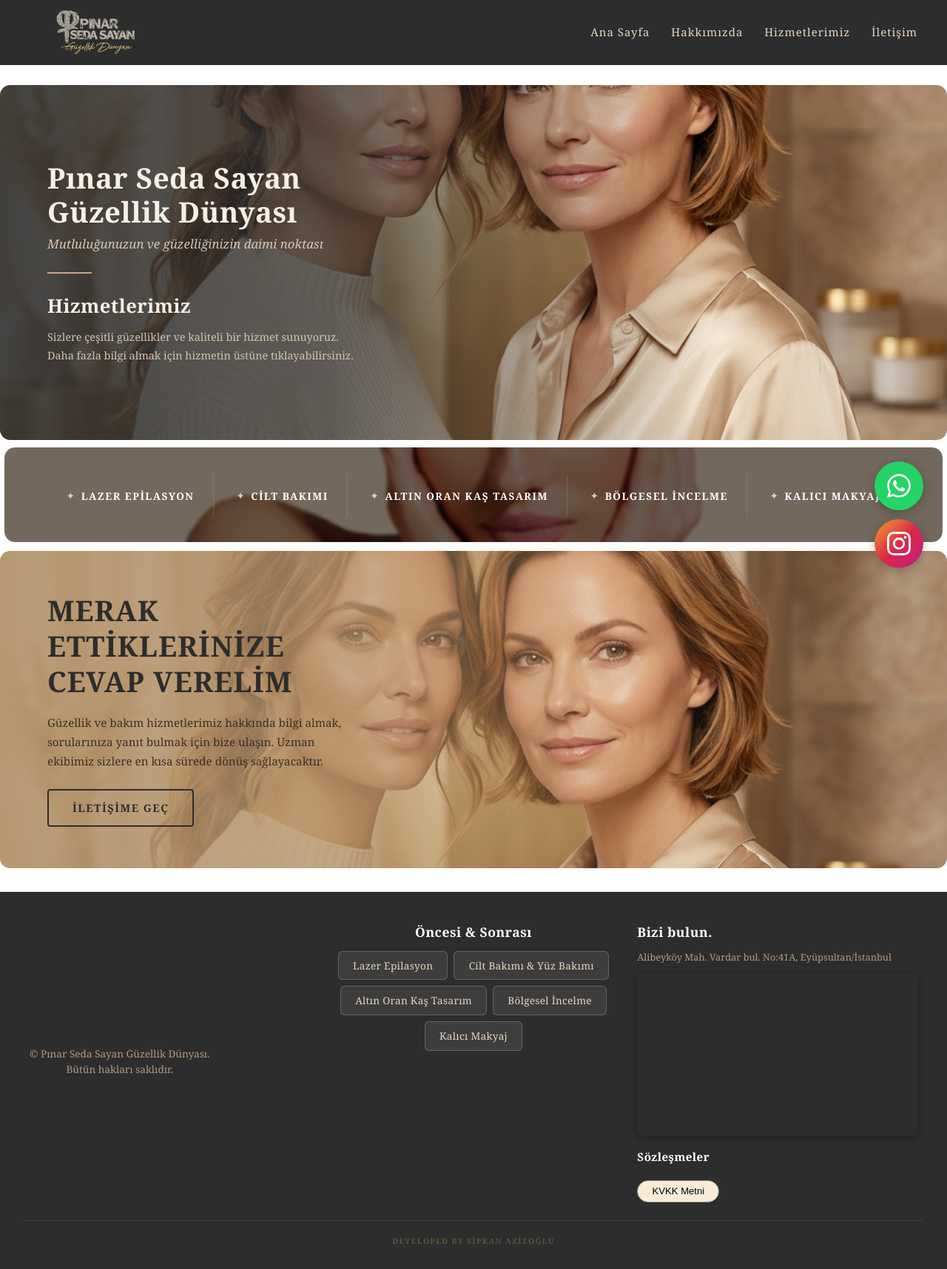
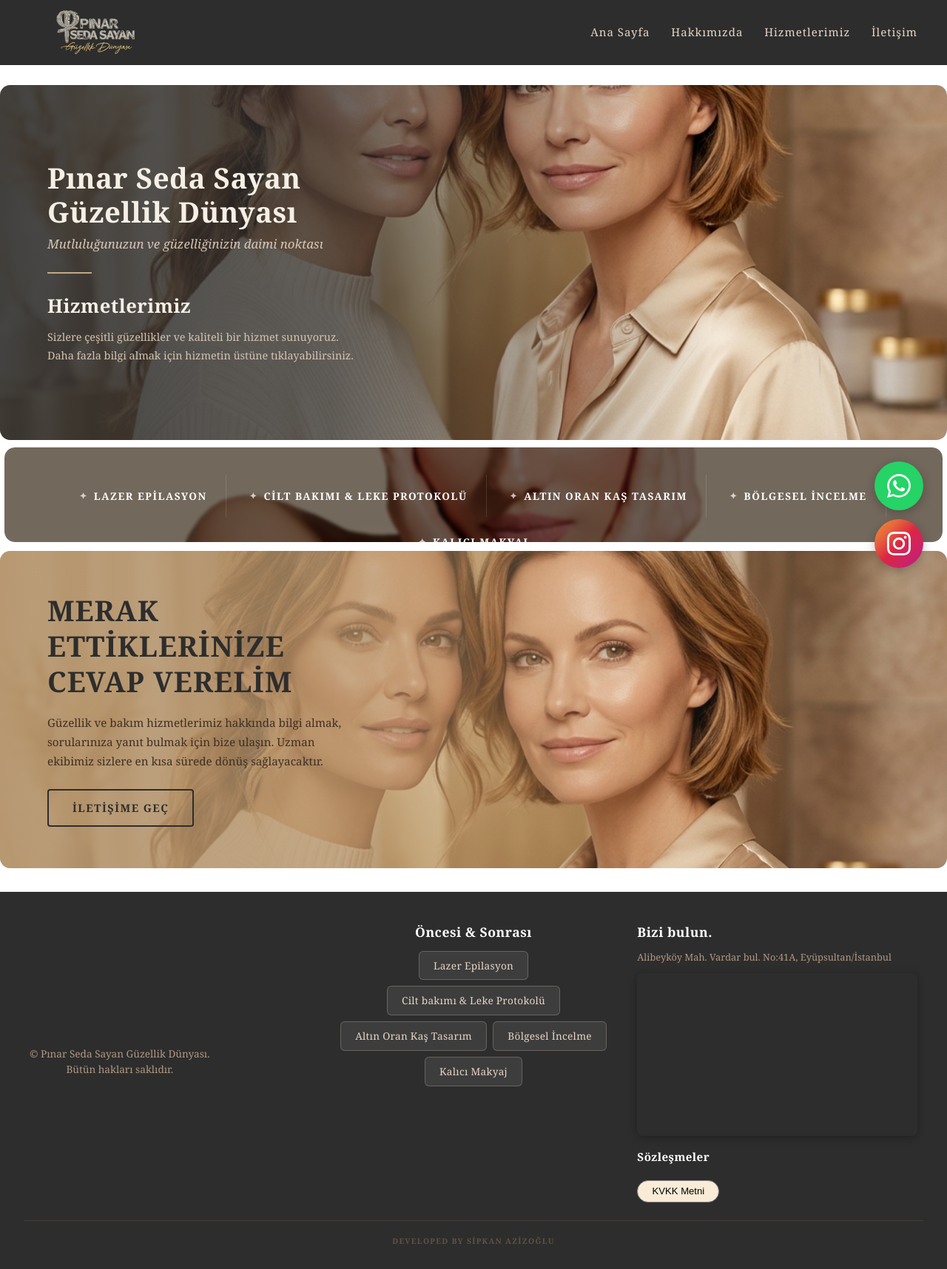
Before and after one commit to Sipkan/GuzellikMerkezi, a FastAPI app: page / in a window 1280 px wide. Shown: the whole page at 74% size. Run offline with FastAPI, Linux system fonts and the light colour scheme; a map, chart or similar area stays blank; parts of the project's set-up code (start-up, migrations or seed data) failed here and were passed over; grey boxes are pictures that could not be loaded.

Commit message:
Cilt bakımı başlığı Cilt Bakımı & Leke Protokolü yapıldı

```diff
--- a/app/services_data.py
+++ b/app/services_data.py
@@ -33,7 +33,7 @@ SERVICES = [
     },
     {
         "slug": "cilt-bakimi",
-        "title": "Cilt Bakımı & Yüz Bakımı",
+        "title": "Cilt bakımı & Leke Protokolü",
         "card_image": "cilt-bakimi.png",
         "card_image_url": "https://images.unsplash.com/photo-1570172619644-dfd03ed5d881?auto=format&fit=crop&w=800&q=80",
         "short": "Canlandırıcı yüz bakımları ve gelişmiş cilt tedavileri.",
--- a/app/templates/base.html
+++ b/app/templates/base.html
@@ -8,8 +8,8 @@
     <title>{% block title %}Pınar Seda Sayan Güzellik Dünyası{% endblock %}</title>
 
     <!-- SEO Meta Tags -->
-    <meta name="description" content="{% block meta_description %}Pınar Seda Sayan Güzellik Dünyası - Eyüpsultan, İstanbul'da lazer epilasyon, cilt bakımı, altın oran kaş, kalıcı makyaj ve kilo verme hizmetleri. 10+ yıllık tecrübe ile güzelliğinize değer katıyoruz.{% endblock %}">
-    <meta name="keywords" content="{% block meta_keywords %}güzellik merkezi, güzellik salonu, lazer epilasyon, cilt bakımı, altın oran kaş, kalıcı makyaj, kilo verme, Eyüpsultan, İstanbul, Pınar Seda Sayan, güzellik dünyası, yüz bakımı, epilasyon{% endblock %}">
+    <meta name="description" content="{% block meta_description %}Pınar Seda Sayan Güzellik Dünyası - Eyüpsultan, İstanbul'da lazer epilasyon, Cilt bakımı % Leke Protokolü, altın oran kaş, kalıcı makyaj ve kilo verme hizmetleri. 10+ yıllık tecrübe ile güzelliğinize değer katıyoruz.{% endblock %}">
+    <meta name="keywords" content="{% block meta_keywords %}güzellik merkezi, güzellik salonu, lazer epilasyon, Cilt bakımı % Leke Protokolü, altın oran kaş, kalıcı makyaj, kilo verme, Eyüpsultan, İstanbul, Pınar Seda Sayan, güzellik dünyası, yüz bakımı, epilasyon{% endblock %}">
     <meta name="author" content="Pınar Seda Sayan Güzellik Dünyası">
     <meta name="robots" content="index, follow">
     <meta name="theme-color" content="#2d2d2d">
@@ -20,7 +20,7 @@
     <!-- Open Graph (Facebook, LinkedIn, WhatsApp) -->
     <meta property="og:type" content="{% block og_type %}website{% endblock %}">
     <meta property="og:title" content="{% block og_title %}Pınar Seda Sayan Güzellik Dünyası{% endblock %}">
-    <meta property="og:description" content="{% block og_description %}Eyüpsultan, İstanbul'da profesyonel güzellik hizmetleri. Lazer epilasyon, cilt bakımı, altın oran kaş, kalıcı makyaj ve daha fazlası.{% endblock %}">
+    <meta property="og:description" content="{% block og_description %}Eyüpsultan, İstanbul'da profesyonel güzellik hizmetleri. Lazer epilasyon, Cilt bakımı % Leke Protokolü, altın oran kaş, kalıcı makyaj ve daha fazlası.{% endblock %}">
     <meta property="og:image" content="{% block og_image %}/static/images/homepage-banner.png{% endblock %}">
     <meta property="og:url" content="https://www.pinarsedasayan.com{{ request.url.path }}">
     <meta property="og:locale" content="tr_TR">
@@ -44,7 +44,7 @@
             "@context": "https://schema.org",
             "@type": "BeautySalon",
             "name": "Pınar Seda Sayan Güzellik Dünyası",
-            "description": "Eyüpsultan, İstanbul'da lazer epilasyon, cilt bakımı, altın oran kaş, kalıcı makyaj ve kilo verme hizmetleri sunan profesyonel güzellik merkezi.",
+            "description": "Eyüpsultan, İstanbul'da lazer epilasyon, Cilt bakımı % Leke Protokolü, altın oran kaş, kalıcı makyaj ve kilo verme hizmetleri sunan profesyonel güzellik merkezi.",
             "url": "https://www.pinarsedasayan.com",
             "telephone": "+905321797695",
             "address": {
@@ -84,7 +84,7 @@
                     "@type": "Offer",
                     "itemOffered": {
                         "@type": "Service",
-                        "name": "Cilt Bakımı & Yüz Bakımı"
+                        "name": "Cilt bakımı % Leke Protokolü"
                     }
                 }, {
                     "@type": "Offer",
--- a/app/templates/index.html
+++ b/app/templates/index.html
@@ -1,10 +1,8 @@
-{% extends "base.html" %}
-{% block title %}Ana Sayfa - Pınar Seda Sayan Güzellik Dünyası | Eyüpsultan İstanbul{% endblock %}
-{% block meta_description %}Pınar Seda Sayan Güzellik Dünyası - Eyüpsultan, İstanbul'da lazer epilasyon, cilt bakımı, altın oran kaş, kalıcı makyaj ve kilo verme hizmetleri. Profesyonel ekibimizle güzelliğinize değer katıyoruz. Hemen randevu alın!{% endblock %}
-{% block meta_keywords %}güzellik merkezi İstanbul, lazer epilasyon Eyüpsultan, cilt bakımı, altın oran kaş, kalıcı makyaj, kilo verme, Pınar Seda Sayan, güzellik salonu Alibeyköy, cilt bakımı fiyat, lazer fiyat, lazer epilasyon fiyat, uygun lazer, hızlı kilo verme, hızlı tüy dökümü, güzel kaş yapan yer, en güzel kaş tasasrımı{% endblock %}
-{% block og_title %}Pınar Seda Sayan Güzellik Dünyası | Ana Sayfa{% endblock %}
-{% block og_description %}Eyüpsultan, İstanbul'da profesyonel güzellik hizmetleri. 10+ yıllık tecrübe ile lazer epilasyon, cilt bakımı, altın oran kaş ve daha fazlası.{% endblock %}
-{% block content %}
+{% extends "base.html" %} {% block title %}Ana Sayfa - Pınar Seda Sayan Güzellik Dünyası | Eyüpsultan İstanbul{% endblock %} {% block meta_description %}Pınar Seda Sayan Güzellik Dünyası - Eyüpsultan, İstanbul'da lazer epilasyon, Cilt bakımı % Leke Protokolü,
+altın oran kaş, kalıcı makyaj ve kilo verme hizmetleri. Profesyonel ekibimizle güzelliğinize değer katıyoruz. Hemen randevu alın!{% endblock %} {% block meta_keywords %}güzellik merkezi İstanbul, lazer epilasyon Eyüpsultan, Cilt bakımı % Leke Protokolü,
+altın oran kaş, kalıcı makyaj, kilo verme, Pınar Seda Sayan, güzellik salonu Alibeyköy, Cilt bakımı % Leke Protokolü fiyat, lazer fiyat, lazer epilasyon fiyat, uygun lazer, hızlı kilo verme, hızlı tüy dökümü, güzel kaş yapan yer, en güzel kaş tasasrımı{%
+endblock %} {% block og_title %}Pınar Seda Sayan Güzellik Dünyası | Ana Sayfa{% endblock %} {% block og_description %}Eyüpsultan, İstanbul'da profesyonel güzellik hizmetleri. 10+ yıllık tecrübe ile lazer epilasyon, Cilt bakımı % Leke Protokolü, altın
+oran kaş ve daha fazlası.{% endblock %} {% block content %}
 
 
 <!-- MERGED HERO + SERVICES SECTION -->
@@ -33,7 +31,7 @@
 
         <a href="/services/cilt-bakimi" class="mini-card-item">
             <span class="mini-card-icon">✦</span>
-              <span class="mini-card-label">Cilt Bakımı</span>
+            <span class="mini-card-label">Cilt bakımı & Leke Protokolü</span>
         </a>
 
         <a href="/services/Altın-oran-kaş" class="mini-card-item">
```
Also changed, not shown: app/templates/services.html (+4 -7 lines). Lines whose indentation alone changed are shown as unchanged.
